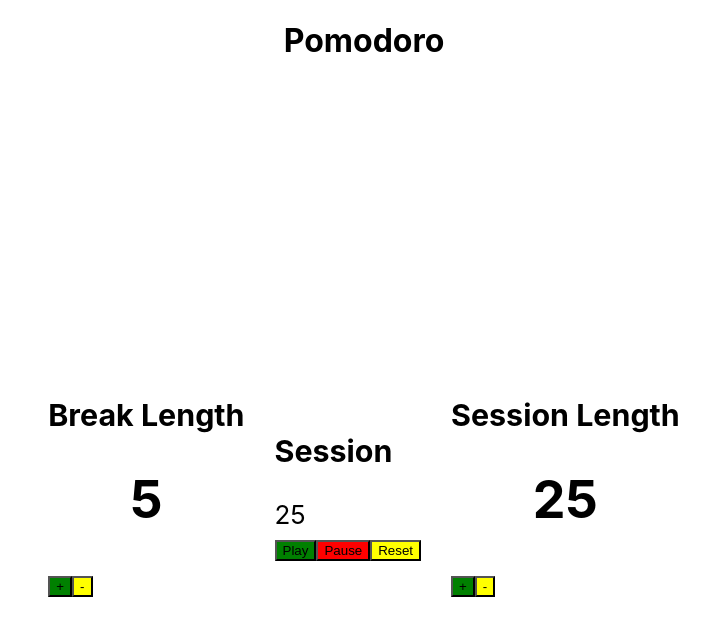
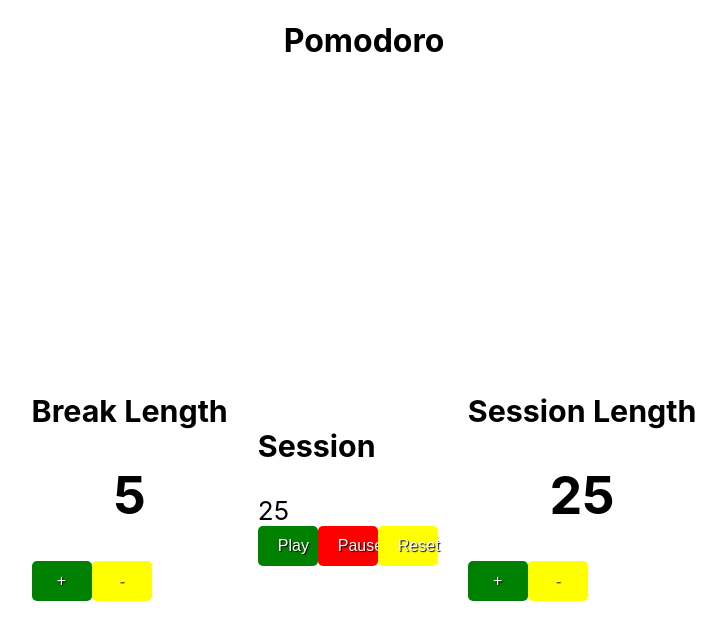
Before and after one commit to Dieumerci-M2/Minuterie-with-React, a React (Create React App) app: page / in a window 1280 px wide. Shown: the top 640 px of the page, without its empty margins (276-1002 px from the left). Built offline with nearby package versions, Linux system fonts and the light colour scheme.

Commit message:
refactor : add style to my button

```diff
--- a/src/styles/BreakLength.css
+++ b/src/styles/BreakLength.css
@@ -1,6 +1,37 @@
 #btnPlus{
     background-color: green;
+    cursor : pointer;
+    border: 0;
+    line-height: 2.5;
+    padding: 0 20px;
+    font-size: 1rem;
+    text-align: center;
+    color: #fff;
+    text-shadow: 1px 1px 1px #000;
+    width : 60px;
+    border-radius: 5px;
+
+}
+#btnPlus:hover{
+    background-color: rgba(102, 227, 71, 0.844);
+    border: 1px solid white;
 }
 #btnMinus{
     background-color: yellow;
+    cursor : pointer;
+    border: 0;
+    line-height: 2.5;
+    padding: 0 20px;
+    font-size: 1rem;
+    text-align: center;
+    color: #fff;
+    text-shadow: 1px 1px 1px #000;
+    width : 60px;
+    border-radius: 5px;
+
 }
+#btnMinus:hover{
+    background-color: rgba(212, 191, 54, 0.844);
+    border: 1px solid white;
+
+}
--- a/src/styles/Session.css
+++ b/src/styles/Session.css
@@ -1,9 +1,51 @@
 #play{
     background-color: green;
+    cursor : pointer;
+    border: 0;
+    line-height: 2.5;
+    padding: 0 20px;
+    font-size: 1rem;
+    text-align: center;
+    color: #fff;
+    text-shadow: 1px 1px 1px #000;
+    width : 60px;
+    border-radius: 5px;
+}
+#play:hover{
+    background-color: rgba(102, 227, 71, 0.844);
+    border: 1px solid white;
 }
 #pause{
     background-color: red;
+    cursor: pointer;
+    border: 0;
+    line-height: 2.5;
+    padding: 0 20px;
+    font-size: 1rem;
+    text-align: center;
+    color: #fff;
+    text-shadow: 1px 1px 1px #000;
+    width : 60px;
+    border-radius: 5px;
+}
+#pause:hover{
+    background-color: rgba(202, 47, 42, 0.844);
+    border: 1px solid white;
 }
 #reset{
     background-color: yellow;
+    cursor: pointer;
+    border: 0;
+    line-height: 2.5;
+    padding: 0 20px;
+    font-size: 1rem;
+    text-align: center;
+    color: #fff;
+    text-shadow: 1px 1px 1px #000;
+    width : 60px;
+    border-radius: 5px;
 }
+#reset:hover{
+    background-color: rgba(212, 191, 54, 0.844);
+    border: 1px solid white;
+}
--- a/src/styles/SessionLength.css
+++ b/src/styles/SessionLength.css
@@ -1,6 +1,34 @@
 #btnPlus{
     background-color: green;
+    cursor : pointer;
+    border: 0;
+    line-height: 2.5;
+    padding: 0 20px;
+    font-size: 1rem;
+    text-align: center;
+    color: #fff;
+    text-shadow: 1px 1px 1px #000;
+    width : 60px;
+    border-radius: 5px;
+}
+#btnPlus:hover{
+    background-color: rgba(102, 227, 71, 0.844);
+    border: 1px solid white;
 }
 #btnMinus{
     background-color: yellow;
+    cursor : pointer;
+    border: 0;
+    line-height: 2.5;
+    padding: 0 20px;
+    font-size: 1rem;
+    text-align: center;
+    color: #fff;
+    text-shadow: 1px 1px 1px #000;
+    width : 60px;
+    border-radius: 5px;
 }
+#btnMinus:hover{
+    background-color: rgba(212, 191, 54, 0.844);
+    border: 1px solid white;
+}
```
